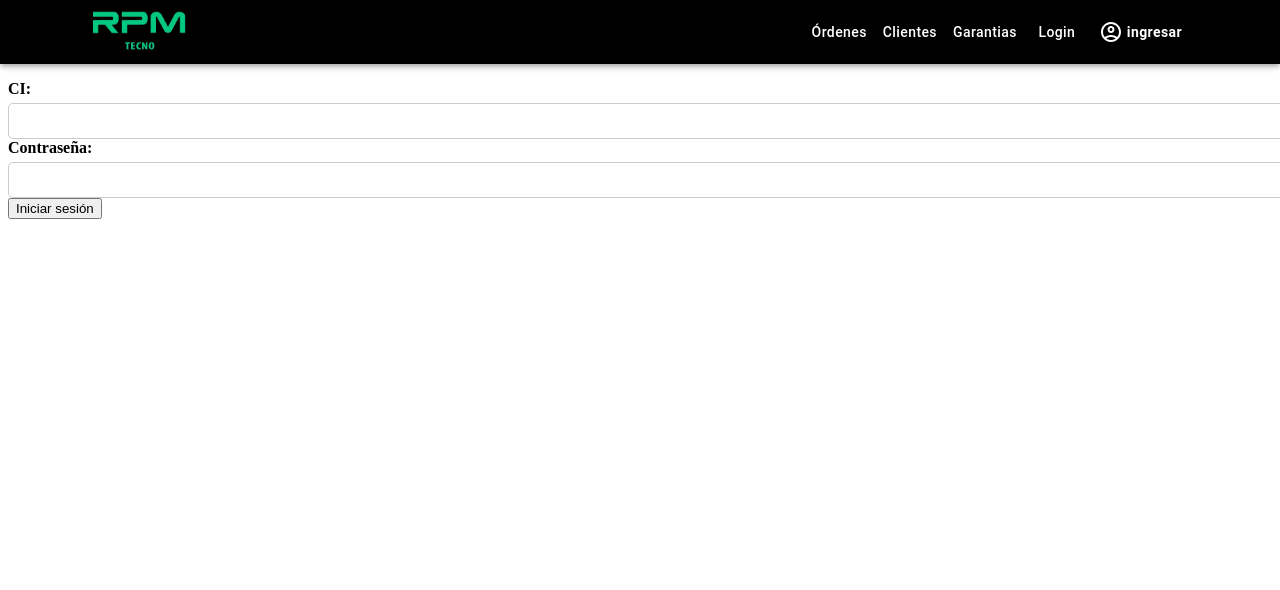
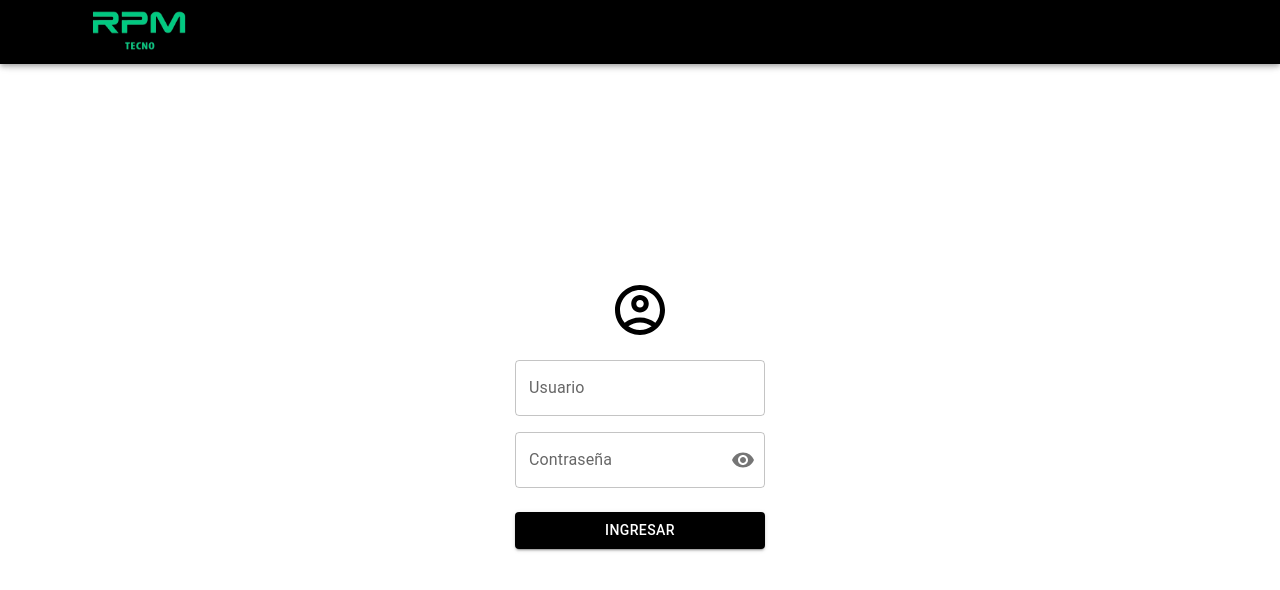
Before and after one commit to Bmontero90/rpmtecno, a React (Vite) app: page /login in a window 1280 px wide. Shown: the top 590 px of the page. Built offline with nearby package versions, Linux system fonts and the light colour scheme; no server answers.

Commit message:
Autenticacion de Usuarios

```diff
--- a/src/App.jsx
+++ b/src/App.jsx
@@ -3,7 +3,8 @@ import Navbar from './components/Navbar';
 import ListaServicios from './components/ListaServicios';
 import ListaClientes from './components/ListaClientes';
 import FormularioReparacion from './components/FormularioReparacion';
-import { Route, Routes } from 'react-router-dom';
+import { Route, Routes, Navigate } from 'react-router-dom';
+import { AuthProvider, useAuth } from './components/AuthContext';
 import FormularioCliente from './components/FormularioCliente';
 import DetalleServicio from './components/DetalleServicio';
 import DetalleGarantia from './components/DetalleGarantia';
@@ -11,22 +12,34 @@ import ListaGarantias from './components/ListaGarantias';
 import Login from './components/Login';
 
 
+
 export default function App(){
+
+
+
+  const { isAuthenticated} = useAuth();
   return (
+    <AuthProvider>
     <div className="App">
       <Navbar />
       <Routes>
-        <Route path='/servicios' element={<ListaServicios/> } />
-        <Route path='/formularioOrden' element={<FormularioReparacion/> } />
-        <Route path='/clientes' element={<ListaClientes/> } />
-        <Route path='/formularioCliente' element={<FormularioCliente/> } />
-        <Route path='/detalleServicio/:NumeroOrden' element={<DetalleServicio/> } />
-        <Route path='/detalleGarantia' element={<DetalleGarantia/> } />
-        <Route path='/listaGarantias' element={<ListaGarantias/> } />
+        <Route path='/servicios' element={<ProtectedRoute element={<ListaServicios />} />}/>
+        <Route path='/formularioOrden'element={<ProtectedRoute element={<FormularioReparacion />} />}/>
+        <Route path="/clientes" element={<ProtectedRoute element={<ListaClientes />} />}/>        <Route path='/formularioCliente' element={<FormularioCliente/> } />
+        <Route path='/detalleServicio/:NumeroOrden' element={<ProtectedRoute element={<DetalleServicio />} />} />
+        <Route path='/detalleGarantia' element={<ProtectedRoute element={<DetalleGarantia />} />}/>
+        <Route path='/listaGarantias' element={<ProtectedRoute element={<ListaGarantias />} />}/>
         <Route path='/login' element={<Login/> } />
+        <Route path="/*" element={<Navigate to="/login" />} />
       </Routes>
-
-
     </div>
+    </AuthProvider>
   );
 }
+
+function ProtectedRoute({ element }) {
+  const { isAuthenticated } = useAuth();
+
+  // Renderiza el componente solo si está autenticado, de lo contrario, redirige a /login
+  return isAuthenticated ? element : <Navigate to="/login" />;
+}
--- /dev/null
+++ b/src/components/AuthContext.jsx
@@ -0,0 +1,33 @@
+// AuthContext.js
+import React, { createContext, useContext, useState, useEffect } from 'react';
+
+const AuthContext = createContext();
+
+export const AuthProvider = ({ children }) => {
+  const [isAuthenticated, setIsAuthenticated] = useState(() => {
+    // Recupera el estado de autenticación almacenado en localStorage (si existe)
+    const storedAuth = localStorage.getItem('isAuthenticated');
+    return storedAuth ? JSON.parse(storedAuth) : false;
+  });
+
+  const login = () => {
+    setIsAuthenticated(true);
+  };
+
+  const logout = () => {
+    setIsAuthenticated(false);
+  };
+
+  useEffect(() => {
+    // Almacena el estado de autenticación en localStorage
+    localStorage.setItem('isAuthenticated', JSON.stringify(isAuthenticated));
+  }, [isAuthenticated]);
+
+  return (
+    <AuthContext.Provider value={{ isAuthenticated, login, logout }}>
+      {children}
+    </AuthContext.Provider>
+  );
+};
+
+export const useAuth = () => useContext(AuthContext);
--- a/src/components/Login.jsx
+++ b/src/components/Login.jsx
@@ -1,12 +1,28 @@
 import React, { useState, useEffect } from 'react';
 import axios from 'axios';
-import { Password } from '@mui/icons-material';
+import { Box, Button, FormControl, Grid, IconButton, InputAdornment, InputLabel, OutlinedInput, TextField, Typography } from "@mui/material";
+import AccountCircleOutlinedIcon from '@mui/icons-material/AccountCircleOutlined';
+import {Visibility, VisibilityOff } from '@mui/icons-material';
+import { useNavigate } from 'react-router-dom';
+import { useAuth } from './AuthContext';
+
 
 const LoginForm = () => {
-  // Estados para los campos de usuario y contraseña
   const [CI, setCI] = useState('');
   const [password, setPassword] = useState('');
   const [usuarios, setUsuarios] = useState([]);
+  const [showPassword, setShowPassword] = React.useState(false);
+  const { login } = useAuth();
+  const navigate = useNavigate();
+  const [errorLogin,setErrorLogin] = useState(false);
+
+
+
+  const handleClickShowPassword = () => setShowPassword((show) => !show);
+
+  const handleMouseDownPassword = (event) => {
+    event.preventDefault();
+  };
 
 
   useEffect(() => {
@@ -36,22 +52,34 @@ const LoginForm = () => {
   };
 
   // Manejar el envío del formulario
-  const handleSubmit  = async () => {
+  const handleSubmit = async (event) => {
   event.preventDefault();
 
   try {
     // Realiza la solicitud para actualizar los datos del cliente en el servidor
     const response = await axios.get(`http://localhost:62164/api/usuario/${CI}`);
     const usuario = response.data;
+    console.log('Usuario.CI:', usuario.CI);
+    console.log('Usuario.Pass:', usuario.Pass);
     console.log('Usuario', usuario);
 
     // Verifica si el usuario existe y si la contraseña coincide
     if (usuario.CI == CI && usuario.Pass == password) {
       console.log('Inicio de sesión exitoso');
       // Realiza la redirección a la página de clientes
-        window.location.href = '/clientes';
+      // Aquí podrías usar un enrutador de React en lugar de window.location.href
+      // para mantener la navegación dentro de la aplicación
+      login();
+        // Puedes almacenar el token u otra información de autenticación aquí
+        // localStorage.setItem('token', 'token_value');
+        navigate('/clientes');
     } else {
+      setErrorLogin(true);
       console.log('Cédula o contraseña incorrectas');
+      console.log('Valor almacenado en usuario.Pass:', usuario.Pass);
+      console.log('Valor ingresado en el formulario:', password);
+      console.log('Tipo de dato usuario.Pass:', typeof usuario.Pass);
+      console.log('Tipo de dato password:', typeof password);
       // Muestra un mensaje de error o realiza acciones adicionales en caso de credenciales incorrectas
     }
   } catch (error) {
@@ -65,31 +93,91 @@ const LoginForm = () => {
 
   return (
     <form onSubmit={handleSubmit}>
-      <div>
-        <label htmlFor="CI">CI:</label>
-        <input
+    <Grid container justifyContent="center" alignItems="center" height="100vh">
+    <Box sx={{ width: 250, maxWidth: '100%', height: 400,textAlign: 'center'}}
+            autoComplete="off"
+        >
+
+    <AccountCircleOutlinedIcon sx={{ fontSize: 60, mb: 2 }} />
+    <FormControl fullWidth sx={{ mb: 2 }} variant="outlined">
+          <InputLabel htmlFor="CI">Usuario</InputLabel>
+          <OutlinedInput
           type="int"
             id="CI"
             name="CI"
             value={CI}
             onChange={handleCIChange}
             required
+            label="Cédula"
+
           />
-      </div>
-      <div>
-        <label htmlFor="password">Contraseña:</label>
-        <input
-          type="password"
+        </FormControl>
+
+      {/* <TextField
+          label='Contraseña'
+
+           placeholder='Contraseña'
+           autoComplete="current-password"
+           fullWidth
+           sx={{mb:3}}
+           type={showPassword ? 'text' : 'password'}
+            endAdornment={
+              <InputAdornment position="end">
+                <IconButton
+                  aria-label="toggle password visibility"
+                  onClick={handleClickShowPassword}
+                  onMouseDown={handleMouseDownPassword}
+                  edge="end"
+                >
+                  {showPassword ? <VisibilityOff /> : <Visibility />}
+                </IconButton>
+              </InputAdornment>
+           }
+          /> */}
+          <FormControl sx={{ mb: 1 }} variant="outlined">
+          <TextField
+  fullWidth
   id="password"
   name="password"
+  label="Contraseña"
+  type={showPassword ? 'text' : 'password'}
   value={password}
   onChange={handlePasswordChange}
-          required
+  autoComplete="current-password"
+  sx={{ mb: 2 }}
+  variant="outlined"
+  helperText={errorLogin ? 'Usuario y/o contraseña incorrectos, verifique' : ''}
+  error={errorLogin}
+  InputProps={{
+    endAdornment: (
+      <InputAdornment position="end">
+        <IconButton
+          aria-label="toggle password visibility"
+          onClick={handleClickShowPassword}
+          onMouseDown={handleMouseDownPassword}
+          edge="end"
+        >
+          {showPassword ? <VisibilityOff /> : <Visibility />}
+        </IconButton>
+      </InputAdornment>
+    ),
+  }}
 />
-      </div>
-      <div>
-        <button type="submit">Iniciar sesión</button>
-      </div>
+        </FormControl>
+
+      <Button
+      fullWidth
+      variant="contained"
+      type="submit"
+      sx={{bgcolor:'black'}}
+               >
+                Ingresar
+            </Button>
+        {/* <button type="submit">Iniciar sesión</button> */}
+
+
+    </Box>
+    </Grid>
     </form>
   );
 };
--- a/src/components/Navbar.jsx
+++ b/src/components/Navbar.jsx
@@ -1,7 +1,7 @@
 import * as React from 'react';
 import { AppBar, Box, Button, Container, Toolbar } from "@mui/material";
 import AccountCircleOutlinedIcon from '@mui/icons-material/AccountCircleOutlined';
-;
+import { useAuth } from './AuthContext';
 
 
 
@@ -10,7 +10,18 @@ export default function Navbar() {
 
   const [anchorEl, setAnchorEl] = React.useState(null);
   const open = Boolean(anchorEl);
+  const { isAuthenticated, login, logout } = useAuth();
 
+
+  const handleButtonClick = () => {
+    if (isAuthenticated) {
+      logout();
+    } else {
+      login();
+    }
+
+  };
+  console.log("authenticated:", isAuthenticated);
   const handleClick = (event) => {
     setAnchorEl(event.currentTarget);
   };
@@ -27,19 +38,18 @@ export default function Navbar() {
           <Box sx={{ flexGrow: 1 }}>
             <img className="logo" href='/' src="./logo.png"></img>
           </Box>
-          <Button href='/servicios' sx={{color:'white', textTransform: 'none'}} >
+          {isAuthenticated && (
+                <>
+                  <Button href='/servicios' sx={{ color: 'white', textTransform: 'none' }}>
                     Órdenes
                   </Button>
-          <Button href='/clientes' sx={{color:'white', textTransform: 'none'}}>
+                  <Button href='/clientes' sx={{ color: 'white', textTransform: 'none' }}>
                     Clientes
                   </Button>
-          <Button href='/listaGarantias' sx={{color:'white', textTransform: 'none'}}>
+                  <Button href='/listaGarantias' sx={{ color: 'white', textTransform: 'none' }}>
                     Garantias
                   </Button>
-          <Button href='/login' sx={{color:'white', textTransform: 'none'}}>
-            Login
-          </Button>
-          <Button
+                  <Button href='/login'
             sx={{
               bgcolor: "black",
               color: "white",
@@ -49,7 +59,7 @@ export default function Navbar() {
               borderWidth: 2,
               borderRadius: 5,
               fontWeight: "bold",
-              textTransform: 'lowercase',
+              textTransform: 'none',
               '&:hover': {
                 bgcolor: "black",
                 borderColor: 'lime',
@@ -62,10 +72,13 @@ export default function Navbar() {
             aria-controls={open ? 'basic-menu' : undefined}
             aria-haspopup="true"
             aria-expanded={open ? 'true' : undefined}
-            onClick={handleClick}>
+            onClick={handleButtonClick}>
             <AccountCircleOutlinedIcon />
-            Ingresar
+             Cerrar Sesión
           </Button>
+                </>
+              )}
+
         </Toolbar>
         </Container>
       </AppBar>
--- a/src/main.jsx
+++ b/src/main.jsx
@@ -2,12 +2,15 @@ import React from 'react';
 import ReactDOM from 'react-dom/client';
 import App from './App';
 import { BrowserRouter } from 'react-router-dom';
+import { AuthProvider } from './components/AuthContext';
 
 const root = ReactDOM.createRoot(document.getElementById('root'));
 root.render(
   <React.StrictMode>
+    <AuthProvider>
     <BrowserRouter>
     <App />
     </BrowserRouter>
+    </AuthProvider>
   </React.StrictMode>
 );
```
Also changed, not shown: src/components/PrivateRoute.jsx (added, +16 -0 lines). Lines whose indentation alone changed are shown as unchanged.
